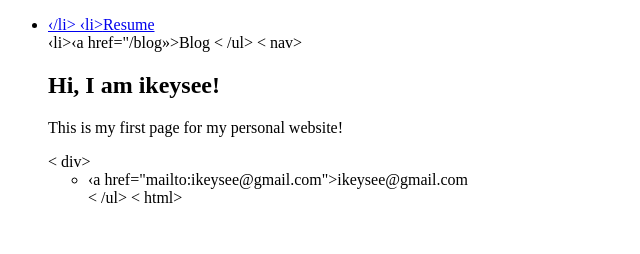
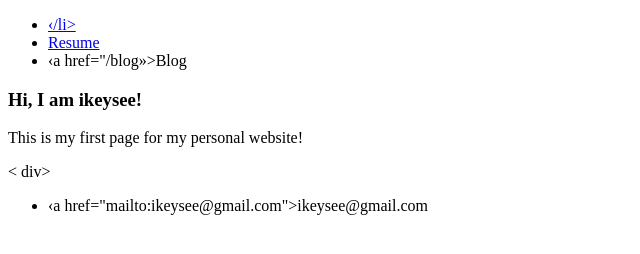
Before and after one commit to ikeysee/ikeysee, a plain HTML site: page Index.html in a window 1280 px wide. Shown: the whole page, without its empty margins (0-640 px from the left). Drawn offline with Linux system fonts and the light colour scheme.

Commit message:
Update Index.html

```diff
--- a/Index.html
+++ b/Index.html
@@ -1,9 +1,27 @@
-<!DOCTYPE html> <html> <head>
-<title>YOUR NAME Portfolio</title> </head> <body> <nav> <ul>
-<li><a href="/"›Home</a>‹/li> ‹li><a href="/about»>About</a></li> ‹li><a href="/resume">Resume</a></li> ‹li>‹a href="/blog»>Blog</a></li>
-< /ul> < nav> <div class="container»› <div class="blurb">
-<h1>Hi, I am ikeysee!</h1>
-<p>This is my first page for my personal website!</a></p> < div>
-</div> <footer> <ul>
-<li>‹a href="mailto:ikeysee@gmail.com">ikeysee@gmail.com</a></li> < /ul> </ footer>
-</body> < html>
+<!DOCTYPE html>
+<html>
+  <head>
+    <title>YOUR NAME Portfolio</title>
+</head>
+<body>
+  <nav>
+    <ul>
+      <li><a href="/"›Home</a>‹/li>
+      <li><a href="/about»>About</a></li>
+      <li><a href="/resume">Resume</a></li>
+      <li>‹a href="/blog»>Blog</a></li>
+    </ul>
+  <nav>
+  <div class="container»›
+    <div class="blurb">
+      <h1>Hi, I am ikeysee!</h1>
+      <p>This is my first page for my personal website!</a></p>
+    < div>
+  </div>
+  <footer>
+  <ul>
+    <li>‹a href="mailto:ikeysee@gmail.com">ikeysee@gmail.com</a></li>
+  </ul>
+  </footer>
+</body>
+<html>
```
